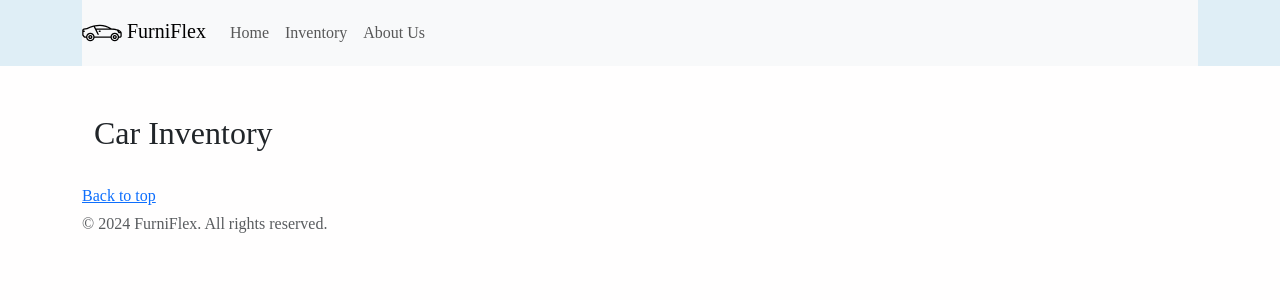
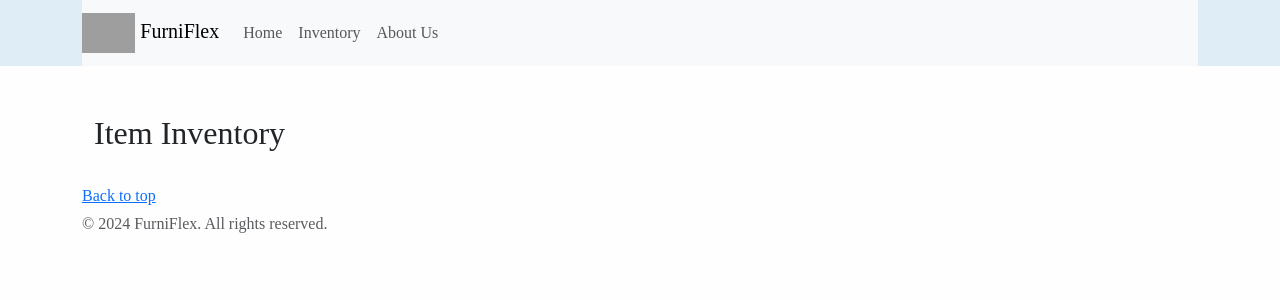
Before and after one commit to Pruthviraj-Guddu/FurniFlexSustainability, a Flask app: page /inventory in a window 1280 px wide. Shown: the top 300 px of the page. Run offline with Flask 3, Linux system fonts and the light colour scheme; data that the repository does not hold is empty; some libraries are stand-ins or nearby versions; grey boxes are pictures that could not be loaded.

Commit message:
change car to item

```diff
--- a/app/routes.py
+++ b/app/routes.py
@@ -32,14 +32,14 @@ def init_routes(app):
 
 
 
-    @app.route('/book-test-drive/<int:car_id>')
-    def book_test_drive(car_id):
+    @app.route('/book-test-drive/<int:item_id>')
+    def book_test_drive(item_id):
         db = get_db()
-        car = db.execute('SELECT * FROM cars WHERE id = ?', (car_id,)).fetchone()
-        if car is None:
+        item = db.execute('SELECT * FROM items WHERE id = ?', (item_id,)).fetchone()
+        if item is None:
             abort(404)
-        print(f"{car['id']} {car['make']} {car['model']}")
-        return render_template('book_test_drive.html', car_id={car['id']}, car=car)
+        print(f"{item['id']} {item['make']} {item['model']}")
+        return render_template('book_test_drive.html', item_id={item['id']}, item=item)
 
 
     @app.route('/api/update_contacts', methods=['POST'])
@@ -49,7 +49,7 @@ def init_routes(app):
         try:
             cursor = db.cursor()
             cursor.execute("""
-                           INSERT INTO contacts (car_id, name, email, phone, message) VALUES (?, ?, ?, ?, ?)""", (data['car_id'], data['name'], data['email'], data['phone'], data['message']))
+                           INSERT INTO contacts (item_id, name, email, phone, message) VALUES (?, ?, ?, ?, ?)""", (data['item_id'], data['name'], data['email'], data['phone'], data['message']))
             db.commit()
             return jsonify({'success': True, 'message': 'Contact information added successfully!'}), 200
         except Exception as e:
@@ -97,37 +97,37 @@ def init_routes(app):
         start = request.args.get('start', 0, type=int)
         db = get_db()
         cursor = db.cursor()
-        cursor.execute('SELECT * FROM cars ORDER BY id LIMIT 15 OFFSET ?', (start,))
-        cars = [dict(car) for car in cursor.fetchall()]
-        for car in cars:
-            lst = ast.literal_eval(car["body_styles"])
-            car['body_styles']=','.join(lst)
+        cursor.execute('SELECT * FROM items ORDER BY id LIMIT 15 OFFSET ?', (start,))
+        items = [dict(item) for item in cursor.fetchall()]
+        for item in items:
+            lst = ast.literal_eval(item["body_styles"])
+            item['body_styles']=','.join(lst)
             image = lst[0].replace('"', '').replace("'", "").lower().replace("/", "_")
-            car['image'] = '../static/img/car_automobile_' + image + '.svg'
-        return render_template('inventory.html', cars=cars)
+            item['image'] = '../static/img/item_automobile_' + image + '.svg'
+        return render_template('inventory.html', items=items)
 
-    @app.route('/inventory/cars')
-    def inventory_cars():
+    @app.route('/inventory/items')
+    def inventory_items():
         start = request.args.get('start', 0, type=int)
         db = get_db()
         cursor = db.cursor()
-        cursor.execute('SELECT * FROM cars ORDER BY id LIMIT 15 OFFSET ?', (start,))
-        cars = [dict(car) for car in cursor.fetchall()]
-        for car in cars:
-            lst = ast.literal_eval(car["body_styles"])
-            car['body_styles']=','.join(lst)
+        cursor.execute('SELECT * FROM items ORDER BY id LIMIT 15 OFFSET ?', (start,))
+        items = [dict(item) for item in cursor.fetchall()]
+        for item in items:
+            lst = ast.literal_eval(item["body_styles"])
+            item['body_styles']=','.join(lst)
             image = lst[0].replace('"', '').replace("'", "").lower().replace("/", "_")
-            car['image'] = '../static/img/car_automobile_' + image + '.svg'
-        return jsonify(cars=[dict(car) for car in cars])
+            item['image'] = '../static/img/item_automobile_' + image + '.svg'
+        return jsonify(items=[dict(item) for item in items])
 
-    @app.route('/cars/<int:car_id>')
-    def car_details(car_id):
+    @app.route('/items/<int:item_id>')
+    def item_details(item_id):
         db = get_db()
-        car = dict(db.execute('SELECT * FROM cars WHERE id = ?', (car_id,)).fetchone())
-        if car is None:
+        item = dict(db.execute('SELECT * FROM items WHERE id = ?', (item_id,)).fetchone())
+        if item is None:
             abort(404)
-        lst = ast.literal_eval(car["body_styles"])
-        car['body_styles']=','.join(lst)
+        lst = ast.literal_eval(item["body_styles"])
+        item['body_styles']=','.join(lst)
         image = lst[0].replace('"', '').replace("'", "").lower().replace("/", "_")
-        car['image'] = '../static/img/car_automobile_' + image + '.svg'
-        return render_template('car_details.html', car=dict(car))
+        item['image'] = '../static/img/item_automobile_' + image + '.svg'
+        return render_template('item_details.html', item=dict(item))
--- a/templates/_booking_form.html
+++ b/templates/_booking_form.html
@@ -1,7 +1,7 @@
 
 
 <form id="bookTestDriveForm">
-    <input type="hidden" id="car_id" name="car_id" value="{{ car.id }}">
+    <input type="hidden" id="item_id" name="item_id" value="{{ item.id }}">
     <div class="form-group">
         <label for="name">Name:</label>
         <input type="text" class="form-control" id="name" name="name" required>
--- a/templates/admin.html
+++ b/templates/admin.html
@@ -20,7 +20,7 @@ Admin - Davangere Motors
                         <th>Email</th>
                         <th>Phone</th>
                         <th>Message</th>
-                        <th>Car ID</th>
+                        <th>Item ID</th>
                     </tr>
                 </thead>
                 <tbody>
@@ -30,7 +30,7 @@ Admin - Davangere Motors
                         <td>{{ contact.email }}</td>
                         <td>{{ contact.phone }}</td>
                         <td>{{ contact.message }}</td>
-                        <td>{{ contact.car_id }}</td>
+                        <td>{{ contact.item_id }}</td>
                     </tr>
                     {% else %}
                     <tr>
--- a/templates/base.html
+++ b/templates/base.html
@@ -21,7 +21,7 @@
         <nav class="navbar navbar-expand-lg navbar-light bg-light">
             <a class="navbar-brand" href="/">
                 <!-- SVG icon -->
-                <img src="{{ url_for('static', filename='img/car-1057.svg') }}" style="max-height: 40px;"> FurniFlex
+                <img src="{{ url_for('static', filename='img/item-1057.svg') }}" style="max-height: 40px;"> FurniFlex
 
             </a>
             <button class="navbar-toggler" type="button" data-toggle="collapse" data-target="#navbarNav" aria-controls="navbarNav" aria-expanded="false" aria-label="Toggle navigation">
--- a/templates/book_test_drive.html
+++ b/templates/book_test_drive.html
@@ -8,7 +8,7 @@ Book a Test Drive
 
 {% block content %}
 <div class="container mt-5">
-    <h2>Book a Test Drive for {{ car.make }} {{ car.model }}</h2>
+    <h2>Book a Test Drive for {{ item.make }} {{ item.model }}</h2>
     {% include '_booking_form.html' %}
 </div>
 {% endblock %}
--- a/templates/home.html
+++ b/templates/home.html
@@ -2,7 +2,7 @@
 {% set active = "Home" %}
 
 {% block title %}
-Home - Davangere Motors
+Home - FurniFlex
 {% endblock %}
 
 {% block content %}
--- a/templates/inventory.html
+++ b/templates/inventory.html
@@ -1,23 +1,23 @@
-<!-- D:\Documents\Drexel\CS530-ProjectCars\templates\inventory.html -->
+<!-- D:\Documents\Drexel\CS530-ProjectItems\templates\inventory.html -->
 {% extends 'base.html' %}
 
 {% block title %}Inventory{% endblock %}
 
 {% block content %}
 <div class="container mt-5">
-    <h2>Car Inventory</h2>
-    <div class="row" id="carList">
-        <!-- Initial set of cars -->
-        {% for car in cars %}
+    <h2>Item Inventory</h2>
+    <div class="row" id="itemList">
+        <!-- Initial set of items -->
+        {% for item in items %}
         <div class="col-md-4 mb-4">
             <div class="card">
-                <img src="{{ car.image }}" alt="{{ car.make }} {{ car.model }}" class="card-img-top">
+                <img src="{{ item.image }}" alt="{{ item.make }} {{ item.model }}" class="card-img-top">
                 <div class="card-body">
-                    <h5 class="card-title">{{ car.make }} {{ car.model }} ({{ car.year }})</h5>
-                    <p class="card-text">Body Styles: {{ car.body_styles }}</p>
+                    <h5 class="card-title">{{ item.make }} {{ item.model }} ({{ item.year }})</h5>
+                    <p class="card-text">Body Styles: {{ item.body_styles }}</p>
                     <div class="btn-group">
-                        <a href="{{ url_for('car_details', car_id=car['id']) }}" class="btn btn-sm btn-outline-secondary">View Details</a>
-                        <a href="{{ url_for('book_test_drive', car_id=car.id) }}" class="btn btn-sm btn-outline-secondary">Book Test Drive</a>
+                        <a href="{{ url_for('item_details', item_id=item['id']) }}" class="btn btn-sm btn-outline-secondary">View Details</a>
+                        <a href="{{ url_for('book_test_drive', item_id=item.id) }}" class="btn btn-sm btn-outline-secondary">Book Test Drive</a>
                     </div>
                 </div>
             </div>
@@ -33,27 +33,27 @@ document.addEventListener('DOMContentLoaded', function() {
     let start = 15;
     window.onscroll = function() {
         if ((window.innerHeight + window.scrollY) >= document.body.offsetHeight - 100) {
-            fetch(`/inventory/cars?start=${start}`)
+            fetch(`/inventory/items?start=${start}`)
                 .then(response => response.json())
                 .then(data => {
-                    data.cars.forEach(car => {
-                        const carElement = document.createElement('div');
-                        carElement.classList.add('col-md-4', 'mb-4');
+                    data.items.forEach(item => {
+                        const itemElement = document.createElement('div');
+                        itemElement.classList.add('col-md-4', 'mb-4');
 
-                        carElement.innerHTML = `
+                        itemElement.innerHTML = `
                             <div class="card">
-                                <img src="${car.image}" alt="${car.make} ${car.model}" class="card-img-top">
+                                <img src="${item.image}" alt="${item.make} ${item.model}" class="card-img-top">
                                 <div class="card-body">
-                                    <h5 class="card-title">${car.make} ${car.model} (${car.year})</h5>
-                                    <p class="card-text">Body Styles: ${car.body_styles}</p>
+                                    <h5 class="card-title">${item.make} ${item.model} (${item.year})</h5>
+                                    <p class="card-text">Body Styles: ${item.body_styles}</p>
                                 </div>
                             </div>`;
 
-                        document.getElementById('carList').appendChild(carElement);
+                        document.getElementById('itemList').appendChild(itemElement);
                     });
                     start += 15;
                 })
-                .catch(error => console.error('Error loading more cars:', error));
+                .catch(error => console.error('Error loading more items:', error));
         }
     };
 });
```
Also changed, not shown: templates/about_section.html (+5 -5 lines), templates/car_details.html (+9 -9 lines).
